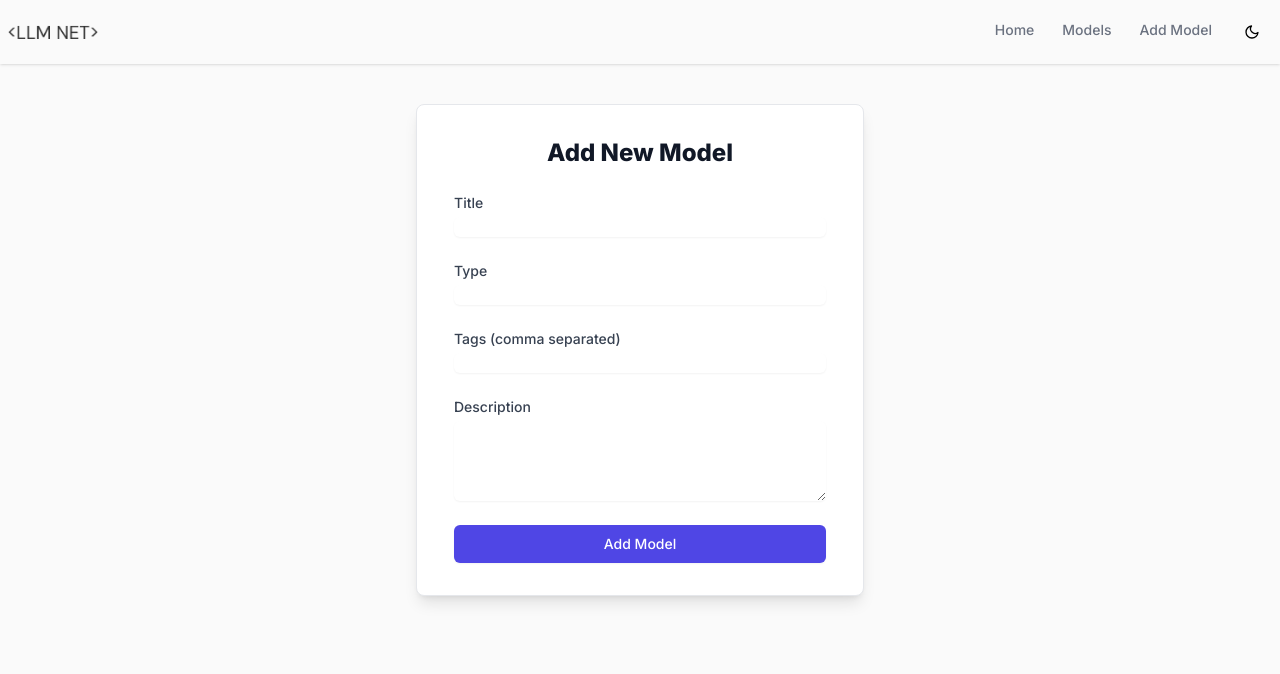
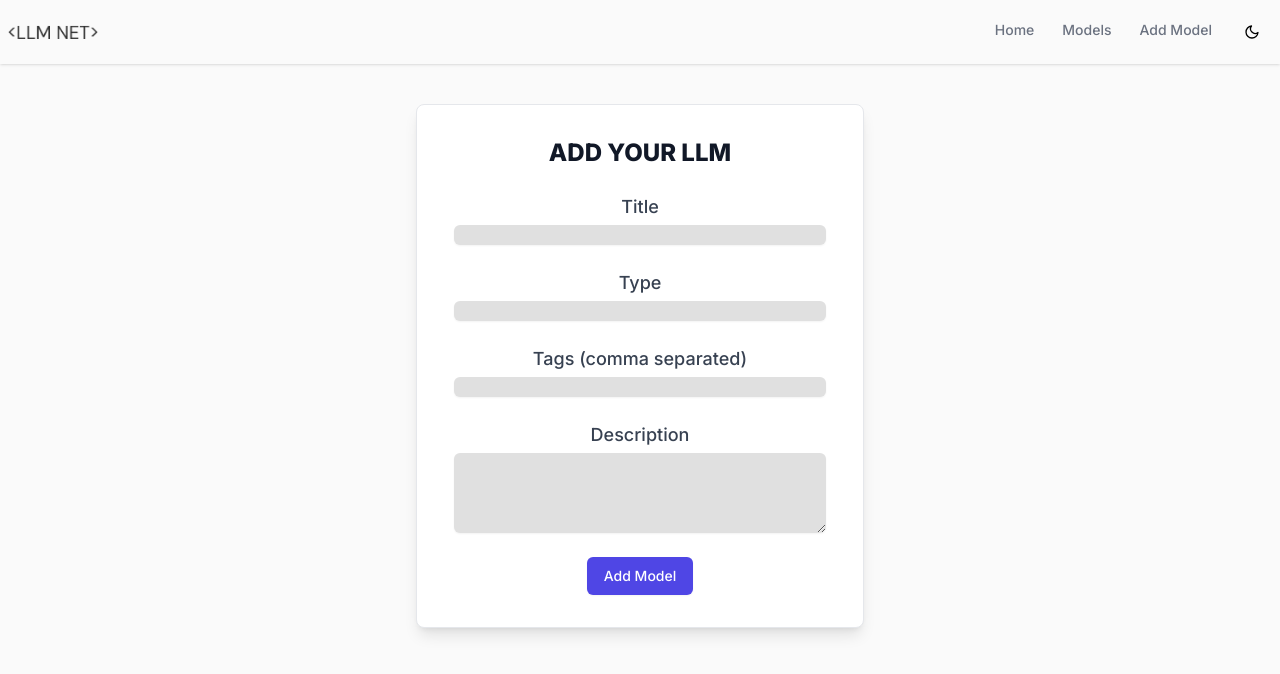
Before and after one commit to Charuhas10/LLM_Net, a Next.js app: page /new in a window 1280 px wide. Shown: the top 674 px of the page. Built offline with nearby package versions, Linux system fonts and the light colour scheme; no server answers; the database is empty.

Commit message:
Refactor loading and form components

```diff
--- a/app/loading.js
+++ b/app/loading.js
@@ -2,5 +2,9 @@ import Skeleton from "react-loading-skeleton";
 import "react-loading-skeleton/dist/skeleton.css";
 
 export default function Loading() {
-  return <Skeleton count={5} circle={true} />;
+  return (
+    <div className=" mx-[100px]">
+      <Skeleton count={5} />
+    </div>
+  );
 }
--- a/app/models/[id]/page.js
+++ b/app/models/[id]/page.js
@@ -3,6 +3,7 @@ import ModelPage from "@/components/ModelPage";
 
 export default function ModelsPage({ params }) {
   const { id } = params;
+
   return (
     <div className="flex flex-col min-h-screen">
       <ModelPage id={id} />
--- /dev/null
+++ b/app/useModel/page.js
@@ -0,0 +1,9 @@
+export default function UseModelPage() {
+  return (
+    <div className="flex items-center justify-center mt-24 mx-[100px]">
+      <h1 className=" sm:text-4xl md:text-5xl">
+        CURRENTLY THIS PAGE IS IN DEVELOPMENT, PLEASE WAIT FOR THE NEXT UPDATE!
+      </h1>
+    </div>
+  );
+}
--- a/components/AddModelForm.jsx
+++ b/components/AddModelForm.jsx
@@ -50,15 +50,18 @@ export default function AddModelForm() {
   };
 
   return (
-    <div className="max-w-md mx-auto my-10 bg-white p-8 border border-gray-200 rounded-lg shadow-lg">
-      <form onSubmit={handleSubmit} className="space-y-6 mx-[5px]">
-        <h2 className="text-center text-2xl font-extrabold text-gray-900">
-          Add New Model
+    <div className="max-w-md mx-auto my-10 bg-white dark:bg-neutral-800 dark:border-neutral-900 p-8 border border-gray-200 rounded-lg shadow-lg">
+      <form
+        onSubmit={handleSubmit}
+        className="space-y-6 mx-[5px] text-center items-center justify-center"
+      >
+        <h2 className="text-center text-2xl font-extrabold text-gray-900 dark:text-white">
+          ADD YOUR LLM
         </h2>
         <div>
           <label
             htmlFor="title"
-            className="block text-sm font-medium text-gray-700"
+            className="block text-lg font-medium text-gray-700 dark:text-white"
           >
             Title
           </label>
@@ -69,13 +72,13 @@ export default function AddModelForm() {
             value={model.title}
             onChange={handleChange}
             required
-            className="mt-1 block w-full rounded-md border-gray-300 shadow-sm focus:border-indigo-500 focus:ring-indigo-500 sm:text-sm"
+            className="mt-1 block w-full rounded-md bg-[#e0e0e0] border-gray-300 shadow-sm focus:border-indigo-500 focus:ring-indigo-500 sm:text-sm"
           />
         </div>
         <div>
           <label
             htmlFor="type"
-            className="block text-sm font-medium text-gray-700"
+            className="block text-lg font-medium text-gray-700 dark:text-white"
           >
             Type
           </label>
@@ -86,13 +89,13 @@ export default function AddModelForm() {
             value={model.type}
             onChange={handleChange}
             required
-            className="mt-1 block w-full rounded-md border-gray-300 shadow-sm focus:border-indigo-500 focus:ring-indigo-500 sm:text-sm"
+            className="mt-1 block w-full bg-[#e0e0e0]  rounded-md border-gray-300 shadow-sm focus:border-indigo-500 focus:ring-indigo-500 sm:text-sm"
           />
         </div>
         <div>
           <label
             htmlFor="tags"
-            className="block text-sm font-medium text-gray-700"
+            className="block text-lg font-medium text-gray-700 dark:text-white"
           >
             Tags (comma separated)
           </label>
@@ -103,13 +106,13 @@ export default function AddModelForm() {
             value={model.tags.join(",")}
             onChange={handleTagChange}
             required
-            className="mt-1 block w-full rounded-md border-gray-300 shadow-sm focus:border-indigo-500 focus:ring-indigo-500 sm:text-sm"
+            className="mt-1 block w-full rounded-md bg-[#e0e0e0] border-gray-300 shadow-sm focus:border-indigo-500 focus:ring-indigo-500 sm:text-sm"
           />
         </div>
         <div>
           <label
             htmlFor="description"
-            className="block text-sm font-medium text-gray-700"
+            className="block text-lg font-medium text-gray-700 dark:text-white"
           >
             Description
           </label>
@@ -120,12 +123,12 @@ export default function AddModelForm() {
             onChange={handleChange}
             rows="4"
             required
-            className="mt-1 block w-full rounded-md border-gray-300 shadow-sm focus:border-indigo-500 focus:ring-indigo-500 sm:text-sm"
+            className="mt-1 block w-full rounded-md bg-[#e0e0e0] border-gray-300 shadow-sm focus:border-indigo-500 focus:ring-indigo-500 sm:text-sm"
           ></textarea>
         </div>
         <button
           type="submit"
-          className="w-full flex justify-center py-2 px-4 border border-transparent rounded-md shadow-sm text-sm font-medium text-white bg-indigo-600 hover:bg-indigo-700 focus:outline-none focus:ring-2 focus:ring-offset-2 focus:ring-indigo-500"
+          className="justify-center py-2 px-4 border border-transparent rounded-md shadow-sm text-sm font-medium dark:bg-neutral-600 hover:dark:bg-neutral-700 text-white bg-indigo-600 hover:bg-indigo-700 focus:outline-none focus:ring-2 focus:ring-offset-2 focus:ring-indigo-500"
         >
           Add Model
         </button>
--- a/components/ModelPage.jsx
+++ b/components/ModelPage.jsx
@@ -1,13 +1,16 @@
 "use client";
 
+import React, { useContext, useState } from "react";
 import { ModelContext } from "@/lib/context";
 import Image from "next/image";
-import React, { useContext, useState } from "react";
 import { AiFillHeart, AiOutlineDownload, AiOutlineHeart } from "react-icons/ai"; // Changed to AiOutlineHeart for the like icon
+import { useRouter } from "next/navigation";
 
 export default function ModelPage({ id }) {
   const { models } = useContext(ModelContext);
   const model = models.find((model) => model._id === id);
+
+  const router = useRouter();
 
   const [liked, setLiked] = useState(false);
   const [likesCount, setLikesCount] = useState(model?.likes || 0); // Initialize with model.likes or 0 if model is undefined
@@ -27,7 +30,7 @@ export default function ModelPage({ id }) {
     <div className="mt-4 p-4 mx-[60px]  dark:text-white">
       {/* First line with icon and title */}
       <div className="flex items-center space-x-2 mb-2">
-        <Image src="/google.webp" alt="Google Logo" width={24} height={24} />
+        <Image src={model.icon} alt="Google Logo" width={24} height={24} />
         <h2 className="text-lg font-semibold text-gray-900 dark:text-white">
           {model.title}
         </h2>
@@ -68,7 +71,12 @@ export default function ModelPage({ id }) {
 
         {/* "Use Model" button */}
         <div>
-          <button className="bg-blue-500 hover:bg-blue-700 text-white font-bold py-2 px-4 rounded transition duration-300">
+          <button
+            onClick={() => {
+              router.replace("/useModel");
+            }}
+            className="bg-blue-500 hover:bg-blue-700 text-white font-bold py-2 px-4 rounded transition duration-300"
+          >
             Use Model
           </button>
         </div>
--- a/schemas/models.js
+++ b/schemas/models.js
@@ -12,8 +12,9 @@ const modelSchema = new Schema({
   code: {
     type: String,
     required: true,
-    default: "CURRENTLY THIS MODEL DOES NOT HAVE A CODE",
+    default: "CURRENTLY THIS MODEL DOES NOT HAVE ANY CODE",
   },
+  useCases: { type: String },
 });
 
 const Model = models.Model || mongoose.model("Model", modelSchema);
```
